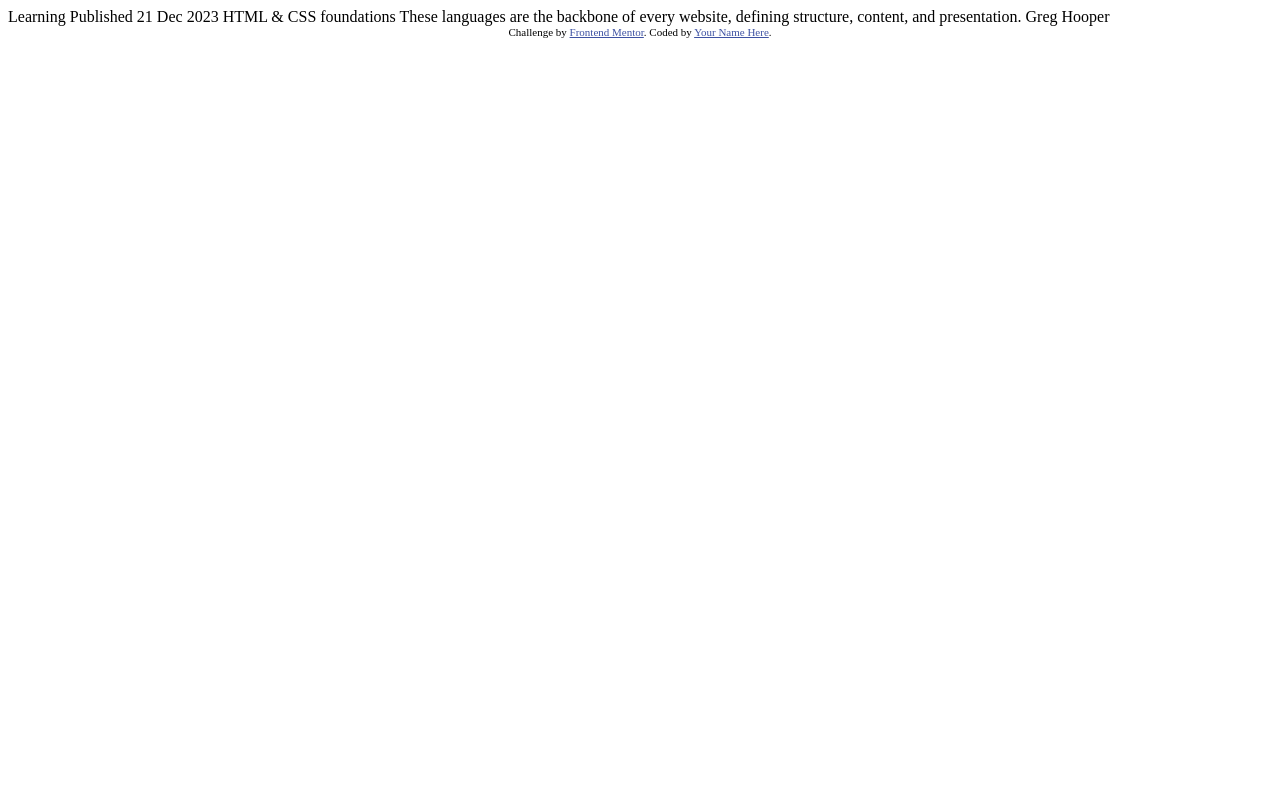
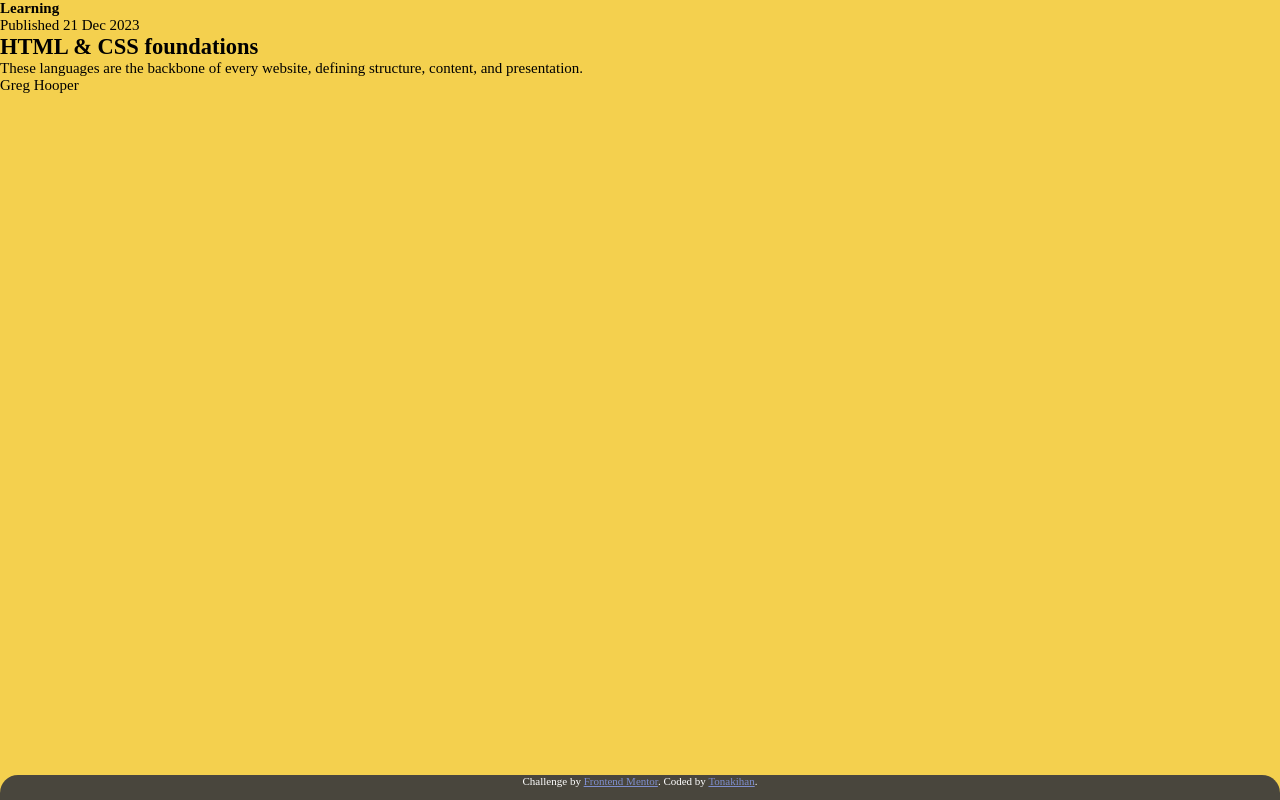
Before and after one commit to tonakihan/test-blog-preview-card, a plain HTML site: page index.html in a window 1280 px wide. Drawn offline with Linux system fonts and the light colour scheme.

Commit message:
First step

```diff
--- a/index.html
+++ b/index.html
@@ -1,34 +1,84 @@
-<!DOCTYPE html>
+<!doctype html>
 <html lang="en">
     <head>
-  <meta charset="UTF-8">
-  <meta name="viewport" content="width=device-width, initial-scale=1.0"> <!-- displays site properly based on user's device -->
+        <meta charset="UTF-8" />
+        <meta name="viewport" content="width=device-width, initial-scale=1.0" />
+        <!-- displays site properly based on user's device -->
 
-  <link rel="icon" type="image/png" sizes="32x32" href="./assets/images/favicon-32x32.png">
+        <link
+            rel="icon"
+            type="image/png"
+            sizes="32x32"
+            href="./assets/images/favicon-32x32.png"
+        />
 
         <title>Frontend Mentor | Blog preview card</title>
 
         <!-- Feel free to remove these styles or customise in your own stylesheet 👍 -->
         <style>
-    .attribution { font-size: 11px; text-align: center; }
-    .attribution a { color: hsl(228, 45%, 44%); }
+            :root {
+                --yellow: hsl(47, 88%, 63%);
+                --var-color-bg: var(--yellow);
+                --var-color-font-1: hsl(0, 0%, 7%);
+                --var-color-font-2: hsl(0, 0%, 42%);
+                --var-color-font-h1: var(--yellow);
+                --var-size-of-footer: 25px;
+            }
+            * {
+                padding: 0;
+                margin: 0;
+                box-sizing: 0;
+            }
+            body {
+                background-color: var(--var-color-bg);
+                font-size: 15px;
+                display: flex;
+                flex-direction: column;
+            }
+            main {
+                flex: calc(100vh - var(--var-size-of-footer)) 3 0;
+            }
+            footer {
+                background-color: #49463d;
+                color: white;
+                width: 100%;
+                border-radius: 18px 18px 0 0;
+                flex: var(--var-size-of-footer) 0 1;
+            }
+            .attribution {
+                font-size: 11px;
+                text-align: center;
+            }
+            .attribution a {
+                color: hsl(228, 45%, 65%);
+            }
         </style>
     </head>
     <body>
+        <main>
+            <article class="modal-window">
+                <div class="labels">
+                    <p><b>Learning</b></p>
+                </div>
+                <div class="date">
+                    <p>Published <time>21 Dec 2023</time></p>
+                </div>
+                <h1>HTML & CSS foundations</h1>
+                <p>
+                    These languages are the backbone of every website, defining
+                    structure, content, and presentation.
+                </p>
+                <div class="author"><p>Greg Hooper</p></div>
+            </article>
+        </main>
 
-  Learning
-
-  Published 21 Dec 2023
-
-  HTML & CSS foundations
-
-  These languages are the backbone of every website, defining structure, content, and presentation.
-
-  Greg Hooper
-
-  <div class="attribution">
-    Challenge by <a href="https://www.frontendmentor.io?ref=challenge" target="_blank">Frontend Mentor</a>.
-    Coded by <a href="#">Your Name Here</a>.
-  </div>
+        <footer class="attribution">
+            Challenge by
+            <a
+                href="https://www.frontendmentor.io?ref=challenge"
+                target="_blank"
+                >Frontend Mentor</a
+            >. Coded by <a href="https://github.com/tonakihan">Tonakihan</a>.
+        </footer>
     </body>
 </html>
```
Lines whose indentation alone changed are shown as unchanged.
